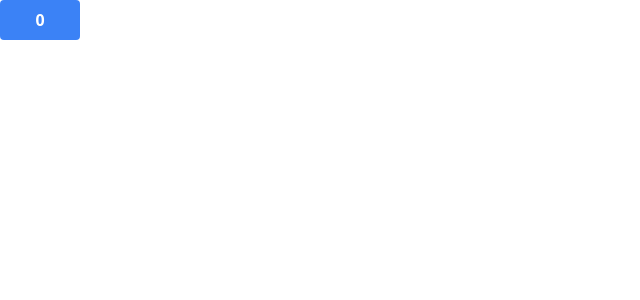
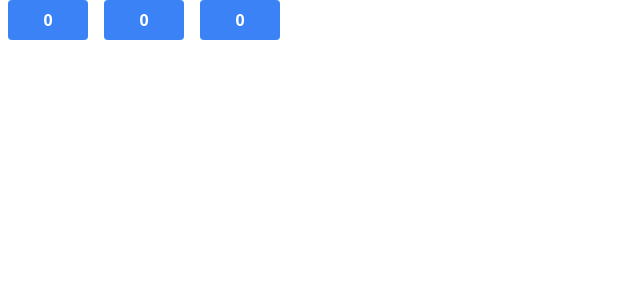
Before and after one commit to fancn21th/0_196_Vue3_For_Newbie, a Vue app: page / in a window 1280 px wide. Shown: the top 300 px of the page, without its empty margins (0-640 px from the left). Built offline with nearby package versions, Linux system fonts and the light colour scheme.

Commit message:
reactive

```diff
--- a/src/App.vue
+++ b/src/App.vue
@@ -1,21 +1,44 @@
 <template>
+  <div>
     <button
-    class="bg-blue-500 hover:bg-blue-700 text-white font-bold py-2 px-4 rounded w-20"
+      class="bg-blue-500 hover:bg-blue-700 text-white font-bold py-2 px-4 mx-2 rounded w-20"
       @click="increment"
     >
       <!-- ref unwrapping -->
       {{ count }}
     </button>
+    <button
+      class="bg-blue-500 hover:bg-blue-700 text-white font-bold py-2 px-4 mx-2 rounded w-20"
+      @click="increase('foo')"
+    >
+      {{ numbers.foo }}
+    </button>
+    <button
+      class="bg-blue-500 hover:bg-blue-700 text-white font-bold py-2 px-4 mx-2 rounded w-20"
+      @click="increase('bar')"
+    >
+      {{ numbers.bar }}
+    </button>
+  </div>
 </template>
 
 <script>
 // 显示地 开发模式
 // 更模块化
-import { ref } from "vue";
+import { ref, reactive } from "vue";
 
 export default {
   setup() {
+    // number, string
     const count = ref(0);
+    // {}
+    const numbers = reactive({
+      foo: 0,
+      bar: 0,
+    });
+    function increase(key) {
+      numbers[key]++;
+    }
     function increment() {
       // 修改 value 而不是 count
       console.log(count);
@@ -23,7 +46,9 @@ export default {
     }
     return {
       count,
+      numbers,
       increment,
+      increase,
     };
   },
   methods: {},
```
Lines whose indentation alone changed are shown as unchanged.
